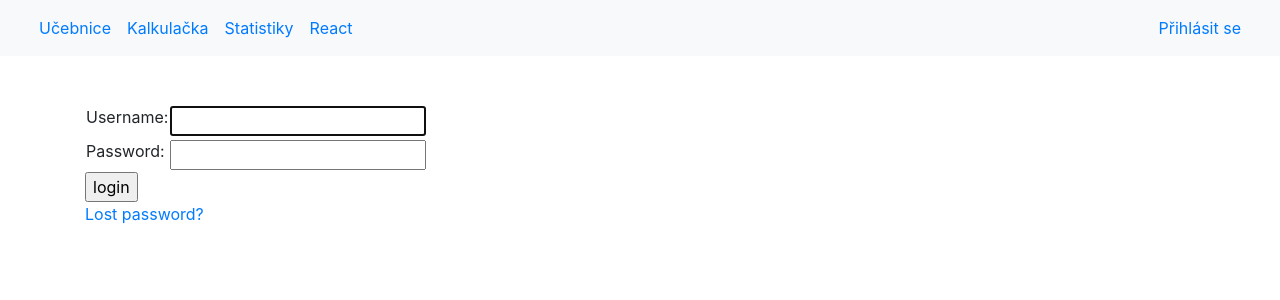
After one commit to moravechynek/math, a Django app: page /accounts/login/ in a window 1280 px wide. The commit adds this page. Shown: the top 300 px of the page. Run offline with Django 3.2, Linux system fonts and the light colour scheme; parts of the project's set-up code (start-up, migrations or seed data) failed here and were passed over; some libraries are stand-ins or nearby versions.

Commit message:
autentizace

```diff
--- a/website/math_app/models.py
+++ b/website/math_app/models.py
@@ -1,4 +1,5 @@
 from django.db import models
+from django.contrib.auth.models import User
 import os
 
 def get_image_ucebnice(instance, filename):
--- a/website/math_app/templates/base.html
+++ b/website/math_app/templates/base.html
@@ -7,9 +7,17 @@
     <title>Document</title>
     {% load static %}
     <link rel="stylesheet" href={% static '/css/bootstrap.min.css' %}>
+    {% block style %}
+    {% endblock %}
+    <style>
+        p.nav-link{
+            margin: 0px;
+        }
+    </style>
 </head>
 <body>
-    <nav class="navbar navbar-expand-md bg-light">
+    <nav class="navbar navbar-expand-md bg-light navbar-inverse">
+        <div class="container-fluid">
             <ul class="navbar-nav">
                 <li class="nav-item">
                     <a class="nav-link" href={% url 'index' %}>Učebnice</a>
@@ -24,6 +32,21 @@
                     <a class="nav-link" href={% url 'react' %}>React</a>
                 </li>
             </ul>
+            <ul class="nav navbar-nav navbar-right">
+                {% if user.is_authenticated %}
+                    <li class="nav-item">
+                        <p class="nav-link">Uživatel: {{ user.get_username }}</p>
+                    </li>
+                    <li class="nav-item">
+                        <a class="nav-link" href="{% url 'logout' %}?next={{ request.path }}">Odhlásit se</a>
+                    </li>
+                {% else %}
+                    <li class="nav-item">
+                        <a class="nav-link " href="{% url 'login' %}?next={{ request.path }}">Přihlásit se</a>
+                    </li>
+                {% endif %}
+            </ul>
+        </div>
     </nav>
     {% block content %}
     {% endblock %}
--- /dev/null
+++ b/website/math_app/templates/registration/logged_out.html
@@ -0,0 +1,6 @@
+{% extends "base.html" %}
+
+{% block content %}
+  <p>Logged out!</p>
+  <a href="{% url 'login'%}">Click here to login again.</a>
+{% endblock %}
--- /dev/null
+++ b/website/math_app/templates/registration/login.html
@@ -0,0 +1,37 @@
+{% extends "base.html" %}
+
+{% block content %}
+<div class="container mt-5">
+    {% if form.errors %}
+    <p>Your username and password didn't match. Please try again.</p>
+  {% endif %}
+
+  {% if next %}
+    {% if user.is_authenticated %}
+      <p>Your account doesn't have access to this page. To proceed,
+      please login with an account that has access.</p>
+    {% else %}
+      <p>Please login to see this page.</p>
+    {% endif %}
+  {% endif %}
+
+  <form method="post" action="{% url 'login' %}">
+    {% csrf_token %}
+    <table>
+      <tr>
+        <td>{{ form.username.label_tag }}</td>
+        <td>{{ form.username }}</td>
+      </tr>
+      <tr>
+        <td>{{ form.password.label_tag }}</td>
+        <td>{{ form.password }}</td>
+      </tr>
+    </table>
+    <input type="submit" value="login">
+    <input type="hidden" name="next" value="{{ next }}">
+  </form>
+
+  {# Assumes you setup the password_reset view in your URLconf #}
+  <p><a href="{% url 'password_reset' %}">Lost password?</a></p>
+</div>
+{% endblock %}
--- /dev/null
+++ b/website/math_app/templates/registration/password_reset_complete.html
@@ -0,0 +1,6 @@
+{% extends "base.html" %}
+
+{% block content %}
+  <h1>The password has been changed!</h1>
+  <p><a href="{% url 'login' %}">log in again?</a></p>
+{% endblock %}
--- /dev/null
+++ b/website/math_app/templates/registration/password_reset_done.html
@@ -0,0 +1,5 @@
+{% extends "base.html" %}
+
+{% block content %}
+  <p>We've emailed you instructions for setting your password. If they haven't arrived in a few minutes, check your spam folder.</p>
+{% endblock %}
--- /dev/null
+++ b/website/math_app/templates/registration/password_reset_email.html
@@ -0,0 +1,2 @@
+Someone asked for password reset for email {{ email }}. Follow the link below:
+{{ protocol }}://{{ domain }}{% url 'password_reset_confirm' uidb64=uid token=token %}
--- a/website/website/urls.py
+++ b/website/website/urls.py
@@ -6,4 +6,5 @@ urlpatterns = [
     path('', include('math_app.urls')),
     #path('react/', include('frontend.urls')),
     path('admin/', admin.site.urls),
+    path('accounts/', include('django.contrib.auth.urls')),
 ]
```
Also changed, not shown: website/math_app/templates/registration/password_reset_confirm.html (added, +29 -0 lines), website/math_app/templates/registration/password_reset_form.html (added, +12 -0 lines), website/math_app/views.py (+7 -0 lines), website/website/settings.py (+8 -1 lines), website/db.sqlite3, website/math_app/migrations/0006_ucebnice_author.py (added), website/math_app/migrations/0007_alter_ucebnice_author.py (added), website/math_app/migrations/0008_remove_ucebnice_author.py (added). Lines whose indentation alone changed are shown as unchanged.
